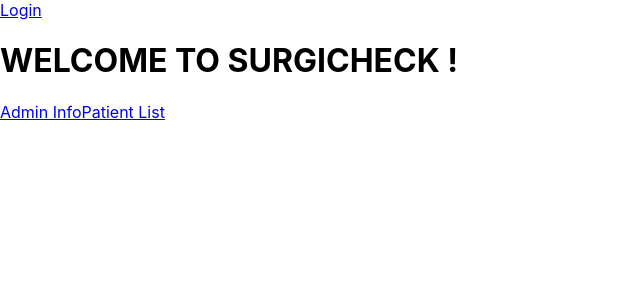
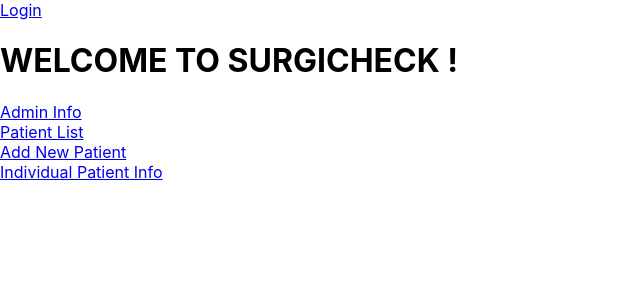
Before and after one commit to kdb23/surgicheck, a React (Create React App) app in the folder client/: page /home in a window 1280 px wide. Shown: the top 300 px of the page, without its empty margins (0-640 px from the left). Built offline with nearby package versions, Linux system fonts and the light colour scheme; no server answers.

Commit message:
front end MVP route placeholders complete

```diff
--- a/client/src/App.js
+++ b/client/src/App.js
@@ -6,6 +6,8 @@ import NavBar from './NavBar';
 import Home from './Home';
 import AdminInfo from './AdminInfo';
 import Patient from './Patient';
+import NewPatient from './NewPatient';
+import PatientEdit from './PatientEdit';
 
 
 function App() {
@@ -37,6 +39,12 @@ function App() {
           <Route exact path="/patient">
             <Patient />
           </Route>
+          <Route exact path="/new_patient">
+            <NewPatient />
+          </Route>
+          <Route exact path="/patient_placeholder_page">
+            <PatientEdit />
+          </Route>
         </Switch>
           <Route path='*'>
             <h1>404 Not Found</h1>
--- a/client/src/Home.js
+++ b/client/src/Home.js
@@ -7,8 +7,18 @@ function Home() {
     return(
         <>
             <h1>WELCOME TO SURGICHECK !</h1>
+            <div>
             <Link to="/admin_info">Admin Info</Link>
+            </div>
+            <div>
             <Link to='/patient'>Patient List</Link>
+            </div>
+            <div>
+            <Link to='/new_patient'>Add New Patient</Link>
+            </div>
+            <div>
+            <Link to='/patient_placeholder_page'>Individual Patient Info</Link>
+            </div>
         </>
     )
 }
--- /dev/null
+++ b/client/src/NewPatient.js
@@ -0,0 +1,13 @@
+import React from 'react';
+import {Link} from 'react-router-dom';
+
+function NewPatient() {
+    return(
+        <div>
+            <h1>Add A New Patient</h1>
+            <Link to='/home'>Home</Link>
+        </div>
+    )
+}
+
+export default NewPatient
--- /dev/null
+++ b/client/src/PatientEdit.js
@@ -0,0 +1,13 @@
+import React from 'react';
+import {Link} from 'react-router-dom'
+
+function PatientEdit(){
+    return(
+        <div>
+            <h1>Edit Individual Patients Placeholder Page</h1>
+            <Link to='/home'>Home</Link>
+        </div>
+    )
+}
+
+export default PatientEdit
```
